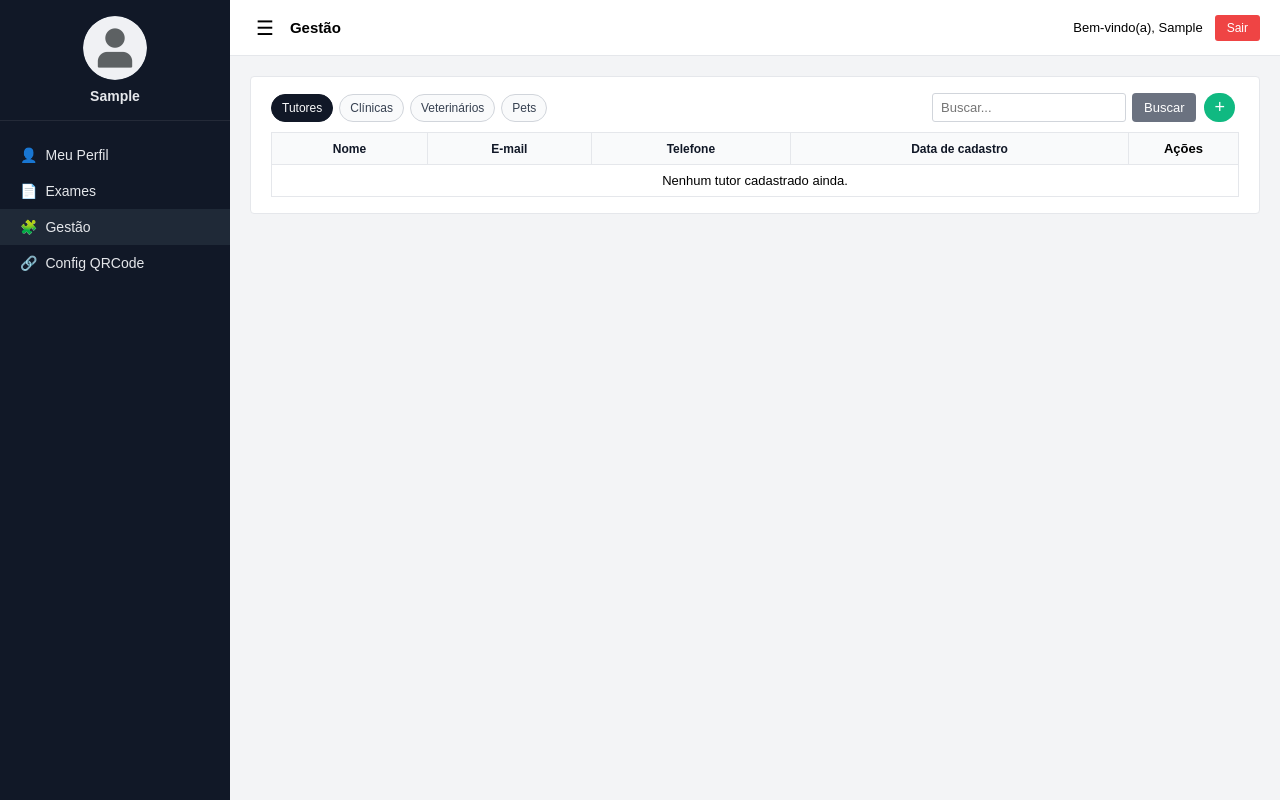
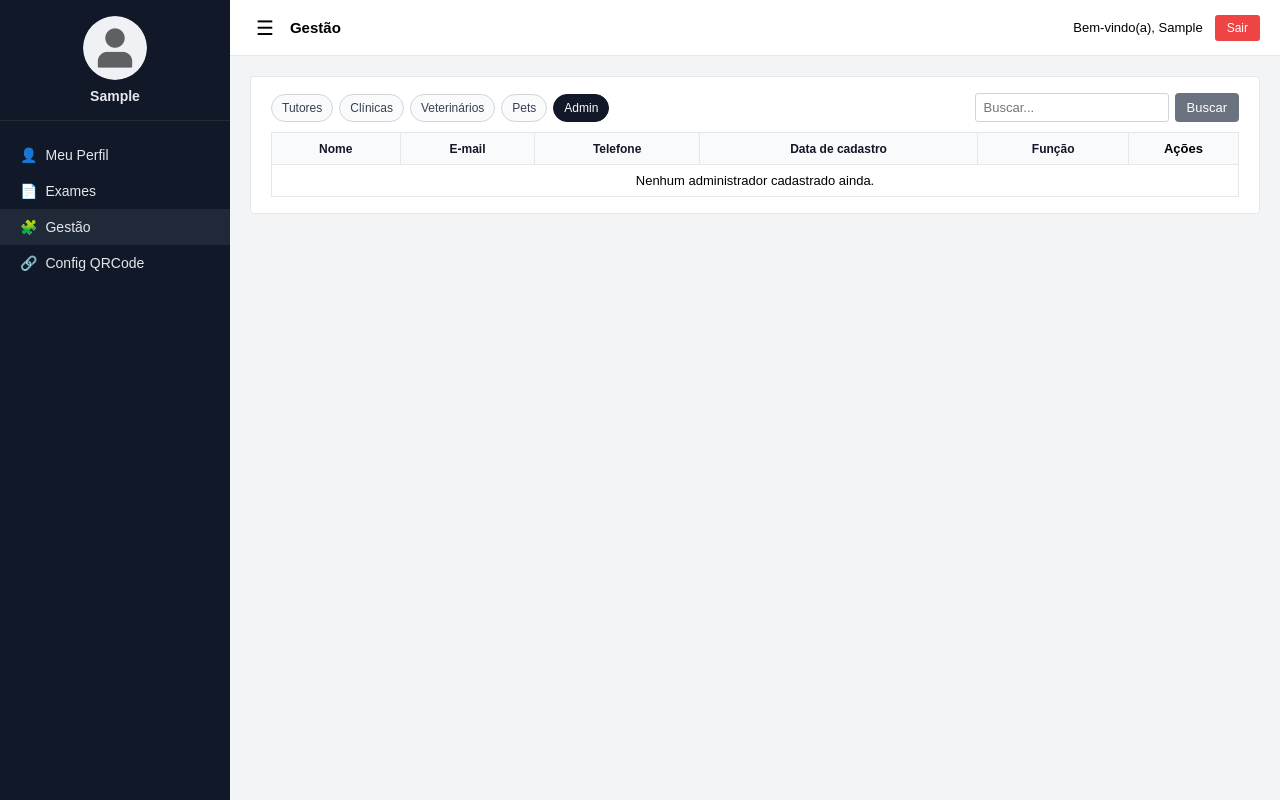
Before and after one commit to RicardoSerta/vet, a Django app: page /gestao/admin/ in a window 1280 px wide. Run offline with Django 5.2, Linux system fonts and the light colour scheme; the visitor is signed in with stand-in values (Sample User, id 1); data comes from the database, SQL or seed files in the repository.

Commit message:
Nova aba de administradores em na gestão

```diff
--- a/accounts/urls.py
+++ b/accounts/urls.py
@@ -16,6 +16,7 @@ urlpatterns = [
 
     path('gestao/', views.management_view, name='gestao'),
     path('gestao/<str:category>/', views.management_view, name='gestao_category'),
+    path('gestao/admin/<int:user_id>/excluir/', views.admin_user_delete, name='gestao_admin_delete'),
     path('gestao/<str:category>/novo/', views.management_create, name='gestao_create'),
     path('gestao/<str:category>/<int:pk>/editar/', views.management_edit, name='gestao_edit'),
     path('gestao/<str:category>/<int:pk>/excluir/', views.management_delete, name='gestao_delete'),
--- a/accounts/views.py
+++ b/accounts/views.py
@@ -15,8 +15,7 @@ from django.urls import reverse
 from django.db.models.deletion import ProtectedError
 from django.db import transaction
 from django.http import FileResponse, Http404, HttpResponseForbidden
-from .authz import admin_required
-from .authz import is_admin_user
+from .authz import admin_required, is_admin_user, is_superadmin_user, superadmin_required
 import os
 import mimetypes
 import re
@@ -80,6 +79,11 @@ MANAGEMENT_CATEGORIES = {
             'data': 'created_at',
         },
         'empty_message': 'Nenhum pet cadastrado ainda.',
+    },
+    'admin': {
+        'label': 'Admin',
+        'singular': 'Admin',
+        'empty_message': 'Nenhum administrador cadastrado ainda.',
     },
 }
 
@@ -695,9 +699,77 @@ def exam_extra_pdf(request, pk, extra_pk):
 @admin_required
 def management_view(request, category='tutores'):
     profile, _ = Profile.objects.get_or_create(user=request.user)
+    is_superadmin = is_superadmin_user(request.user)
 
     if category not in MANAGEMENT_CATEGORIES:
         category = 'tutores'
+
+    if category == 'admin':
+        if not is_superadmin:
+            messages.error(request, "Você não tem permissão para acessar essa aba.")
+            return redirect('gestao')
+
+        qs = Profile.objects.select_related('user').filter(role__in=['ADMIN', 'ADMIN_AUX'])
+
+        search_query = request.GET.get('q', '').strip()
+        if search_query:
+            qs = qs.filter(
+                Q(user__first_name__icontains=search_query) |
+                Q(user__username__icontains=search_query) |
+                Q(user__email__icontains=search_query) |
+                Q(whatsapp__icontains=search_query)
+            )
+
+        order = request.GET.get('order', '')
+        direction = request.GET.get('direction', 'asc')
+        order_map = {
+            'nome': 'user__first_name',
+            'email': 'user__email',
+            'telefone': 'whatsapp',
+            'data': 'user__date_joined',
+            'funcao': 'role',
+        }
+
+        if order in order_map:
+            field_name = order_map[order]
+            if direction == 'desc':
+                field_name = '-' + field_name
+            qs = qs.order_by(field_name)
+        else:
+            qs = qs.order_by('-user__date_joined')
+
+        items = []
+        for p in qs:
+            role_label = 'Administrador' if p.role == 'ADMIN' else 'Auxiliar'
+            items.append({
+                'id': p.user_id,
+                'name': (p.user.first_name or p.user.username),
+                'email': (p.user.email or ''),
+                'phone': (p.whatsapp or ''),
+                'created_at': p.user.date_joined,
+                'role_label': role_label,
+                'can_delete': (p.role == 'ADMIN_AUX') and (not p.user.is_superuser),
+            })
+
+        categories_nav = [
+            {'slug': key, 'label': value['label']}
+            for key, value in MANAGEMENT_CATEGORIES.items()
+            if (key != 'admin' or is_superadmin)
+        ]
+
+        return render(request, 'accounts/management.html', {
+            'profile': profile,
+            'category': 'admin',
+            'category_label': MANAGEMENT_CATEGORIES['admin']['label'],
+            'category_singular': MANAGEMENT_CATEGORIES['admin']['singular'],
+            'categories_nav': categories_nav,
+            'items': items,
+            'empty_message': MANAGEMENT_CATEGORIES['admin']['empty_message'],
+            'search_query': search_query,
+            'order': order,
+            'direction': direction,
+            'is_superadmin': is_superadmin,
+        })
 
     info = MANAGEMENT_CATEGORIES[category]
     Model = info['model']
@@ -889,6 +961,39 @@ def management_delete(request, category, pk):
     messages.success(request, f'"{name}" foi excluído com sucesso.')
     return redirect('gestao_category', category=category)
 
+@login_required
+@superadmin_required
+def admin_user_delete(request, user_id: int):
+    profile, _ = Profile.objects.get_or_create(user=request.user)
+
+    target_user = get_object_or_404(User, pk=user_id)
+    target_profile, _ = Profile.objects.get_or_create(user=target_user)
+
+    if target_user.is_superuser or target_profile.role == 'ADMIN':
+        messages.error(request, "Não é permitido excluir um Administrador por aqui.")
+        return redirect('gestao_category', category='admin')
+
+    if target_profile.role != 'ADMIN_AUX':
+        messages.error(request, "Este usuário não é um Administrador Auxiliar.")
+        return redirect('gestao_category', category='admin')
+
+    if request.method == 'POST':
+        # segurança extra (caso esteja vinculado a algo por acidente)
+        Clinic.objects.filter(user=target_user).update(user=None)
+        Veterinarian.objects.filter(user=target_user).update(user=None)
+        Exam.objects.filter(assigned_user=target_user).update(assigned_user=None)
+
+        name = target_user.first_name or target_user.username
+        target_user.delete()
+        messages.success(request, f'"{name}" foi excluído com sucesso.')
+        return redirect('gestao_category', category='admin')
+
+    return render(request, 'accounts/admin_confirm_delete.html', {
+        'profile': profile,
+        'target_user': target_user,
+        'target_profile': target_profile,
+    })
+
 def activate_account(request, uidb64, token):
     User = get_user_model()
 
--- a/templates/accounts/management.html
+++ b/templates/accounts/management.html
@@ -22,11 +22,14 @@
                 <button type="submit">Buscar</button>
             </form>
 
+            {# Botão +: NÃO aparece na aba Admin #}
+            {% if category != 'admin' %}
             <a href="{% url 'gestao_create' category %}"
                class="btn-icon btn-icon-green management-add-btn"
                title="{% if category == 'clinicas' %}Nova{% else %}Novo{% endif %} {{ category_singular }}">
                 +
             </a>
+            {% endif %}
         </div>
     </div>
 
@@ -34,7 +37,45 @@
         <table class="exams-table">
             <thead>
                 {% with qparam=search_query|default_if_none:'' %}
-                {% if category == 'pets' %}
+
+                {# ===== ABA ADMIN (6 colunas) ===== #}
+                {% if category == 'admin' %}
+                    <tr>
+                        <th>
+                            <a href="?order=nome&direction={% if order == 'nome' and direction == 'asc' %}desc{% else %}asc{% endif %}{% if qparam %}&q={{ qparam|urlencode }}{% endif %}">
+                                Nome
+                                {% if order == 'nome' %}{% if direction == 'asc' %}▲{% else %}▼{% endif %}{% endif %}
+                            </a>
+                        </th>
+                        <th>
+                            <a href="?order=email&direction={% if order == 'email' and direction == 'asc' %}desc{% else %}asc{% endif %}{% if qparam %}&q={{ qparam|urlencode }}{% endif %}">
+                                E-mail
+                                {% if order == 'email' %}{% if direction == 'asc' %}▲{% else %}▼{% endif %}{% endif %}
+                            </a>
+                        </th>
+                        <th>
+                            <a href="?order=telefone&direction={% if order == 'telefone' and direction == 'asc' %}desc{% else %}asc{% endif %}{% if qparam %}&q={{ qparam|urlencode }}{% endif %}">
+                                Telefone
+                                {% if order == 'telefone' %}{% if direction == 'asc' %}▲{% else %}▼{% endif %}{% endif %}
+                            </a>
+                        </th>
+                        <th>
+                            <a href="?order=data&direction={% if order == 'data' and direction == 'asc' %}desc{% else %}asc{% endif %}{% if qparam %}&q={{ qparam|urlencode }}{% endif %}">
+                                Data de cadastro
+                                {% if order == 'data' %}{% if direction == 'asc' %}▲{% else %}▼{% endif %}{% endif %}
+                            </a>
+                        </th>
+                        <th>
+                            <a href="?order=funcao&direction={% if order == 'funcao' and direction == 'asc' %}desc{% else %}asc{% endif %}{% if qparam %}&q={{ qparam|urlencode }}{% endif %}">
+                                Função
+                                {% if order == 'funcao' %}{% if direction == 'asc' %}▲{% else %}▼{% endif %}{% endif %}
+                            </a>
+                        </th>
+                        <th style="width: 110px; text-align:center;">Ações</th>
+                    </tr>
+
+                {# ===== ABA PETS (5 colunas) ===== #}
+                {% elif category == 'pets' %}
                     <tr>
                         <th>
                             <a href="?order=nome&direction={% if order == 'nome' and direction == 'asc' %}desc{% else %}asc{% endif %}{% if qparam %}&q={{ qparam|urlencode }}{% endif %}">
@@ -70,6 +111,8 @@
                         </th>
                         <th style="width: 110px; text-align:center;">Ações</th>
                     </tr>
+
+                {# ===== OUTRAS ABAS (5 colunas) ===== #}
                 {% else %}
                     <tr>
                         <th>
@@ -109,10 +152,41 @@
                 {% endif %}
                 {% endwith %}
             </thead>
+
             <tbody>
                 {% if items %}
                     {% for item in items %}
-                        {% if category == 'pets' %}
+
+                        {# ===== ABA ADMIN ===== #}
+                        {% if category == 'admin' %}
+                            <tr>
+                                <td>{{ item.name }}</td>
+                                <td>{{ item.email }}</td>
+                                <td>{{ item.phone }}</td>
+                                <td>{{ item.created_at|date:"d/m/Y" }}</td>
+                                <td>{{ item.role_label }}</td>
+                                <td style="text-align:center; white-space:nowrap;">
+                                    {# lápis sem função por enquanto #}
+                                    <span title="Editar"
+                                          class="btn-icon btn-icon-blue"
+                                          style="display:inline-flex; align-items:center; justify-content:center; opacity:0.85;">
+                                        ✏️
+                                    </span>
+
+                                    {# lixeira só para Auxiliar #}
+                                    {% if item.can_delete %}
+                                        <a href="{% url 'gestao_admin_delete' item.id %}"
+                                           title="Excluir"
+                                           class="btn-icon btn-icon-red"
+                                           style="display:inline-flex; align-items:center; justify-content:center; margin-left:6px;">
+                                            🗑️
+                                        </a>
+                                    {% endif %}
+                                </td>
+                            </tr>
+
+                        {# ===== ABA PETS ===== #}
+                        {% elif category == 'pets' %}
                             <tr>
                                 <td>{{ item.name }}</td>
                                 <td>{{ item.breed }}</td>
@@ -136,6 +210,8 @@
                                     </form>
                                 </td>
                             </tr>
+
+                        {# ===== OUTRAS ABAS ===== #}
                         {% else %}
                             <tr>
                                 <td>{{ item.display_name }}</td>
@@ -161,10 +237,11 @@
                                 </td>
                             </tr>
                         {% endif %}
+
                     {% endfor %}
                 {% else %}
                     <tr>
-                        <td colspan="5" style="text-align:center;">
+                        <td colspan="{% if category == 'admin' %}6{% else %}5{% endif %}" style="text-align:center;">
                             {{ empty_message }}
                         </td>
                     </tr>
```
Also changed, not shown: accounts/authz.py (+20 -11 lines), templates/accounts/admin_confirm_delete.html (added, +20 -0 lines).
